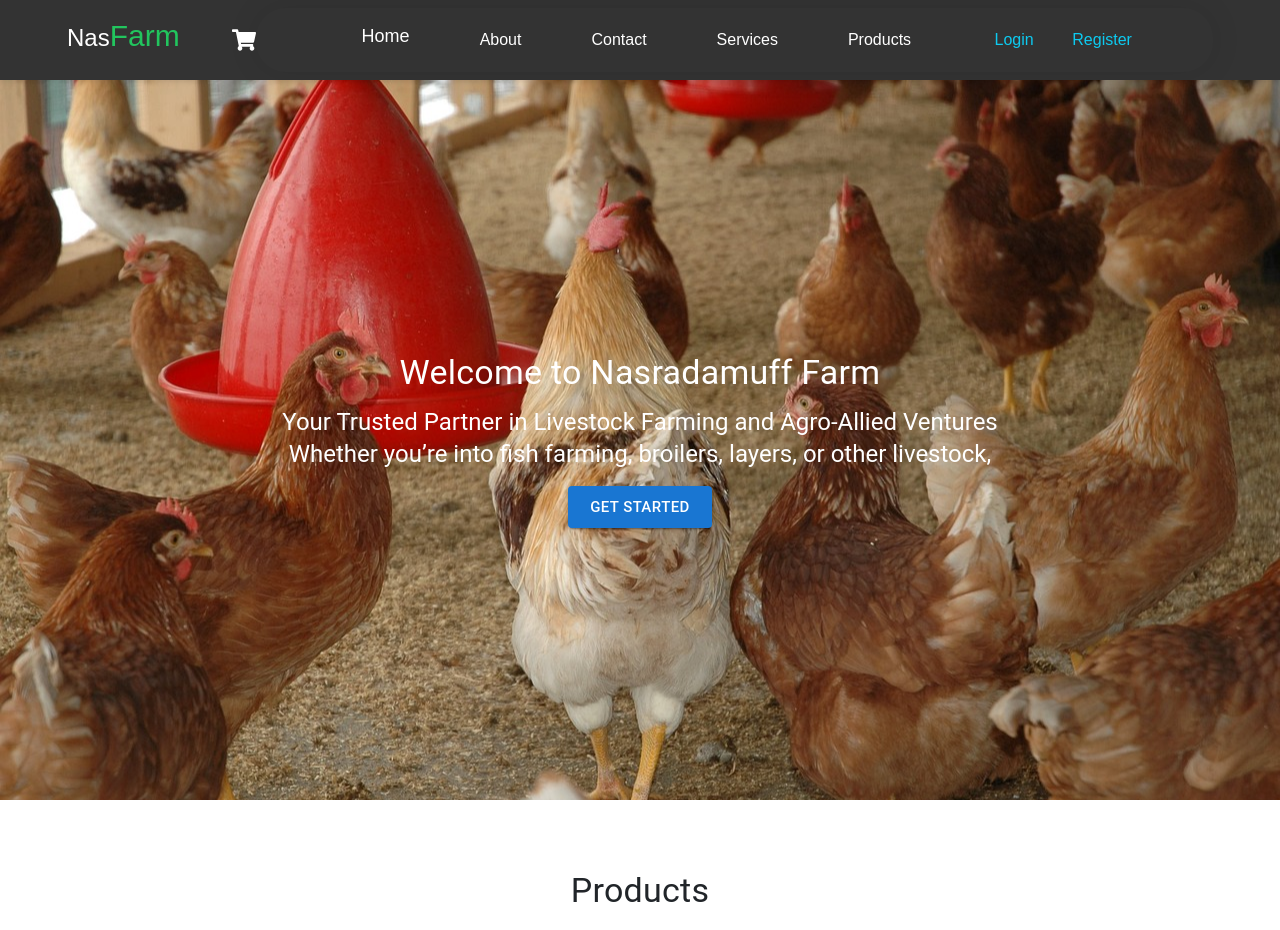
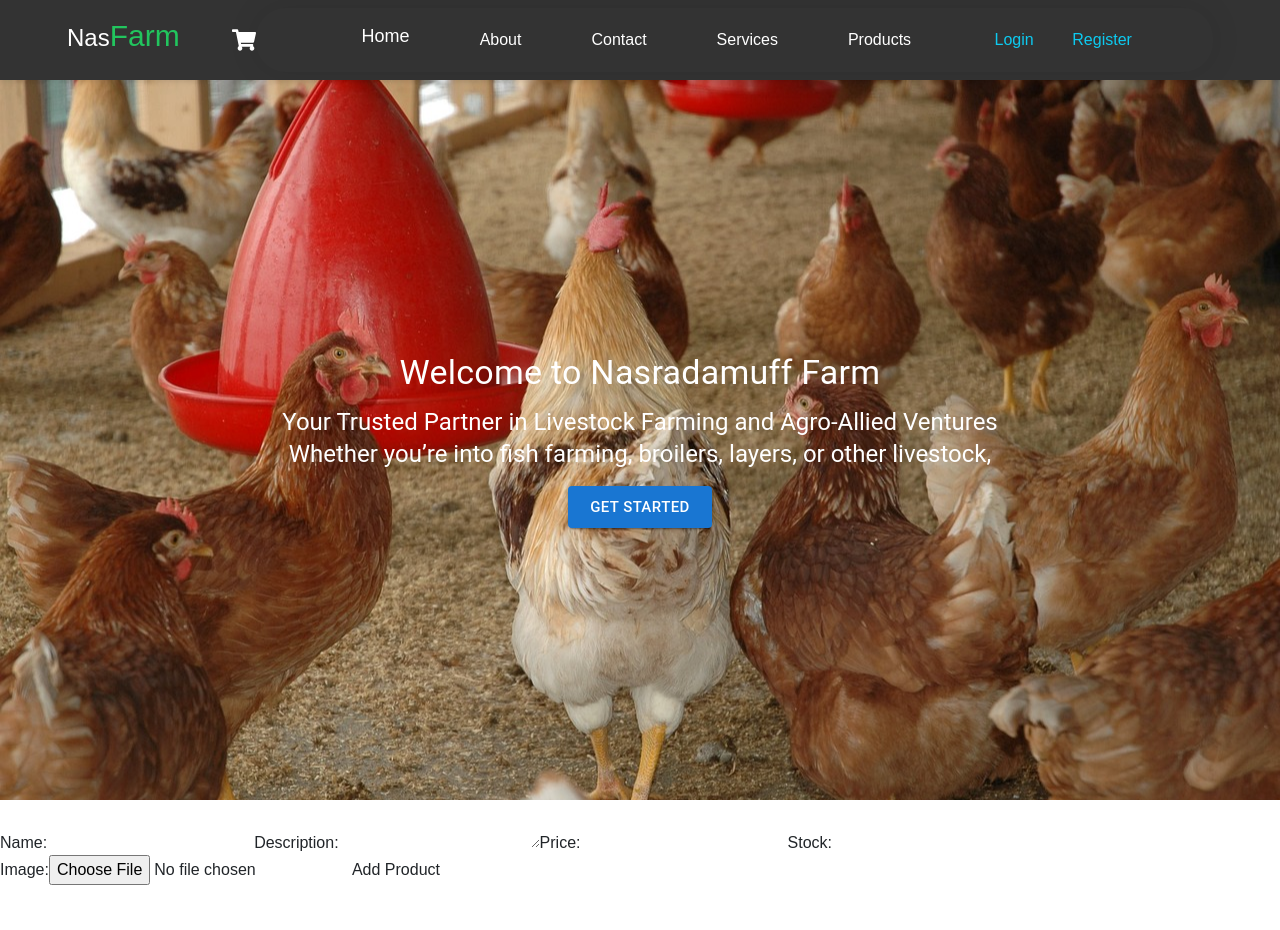
Before and after one commit to bolaji2274/backend-conf, a React (Create React App) app in the folder frontend/: page / in a window 1280 px wide. Shown: the top 930 px of the page. Built offline with nearby package versions, Linux system fonts and the light colour scheme.

Commit message:
product reducer added for product

```diff
--- a/frontend/src/pages/Home.js
+++ b/frontend/src/pages/Home.js
@@ -17,11 +17,14 @@ import Hero from "./Hero.js";
 import Nav from './Nav.js'
 import ProductList from "./Product.js";
 
+import AddProductForm from "../products/AddProductForm.js";
+
 const Home = () => {
   return (
     <>
       <Nav />
 <Hero />
+<AddProductForm />
 
       {/* Introduction Section */}
       <Container maxWidth="lg" className="intro-section">
--- a/frontend/src/pages/Nav.js
+++ b/frontend/src/pages/Nav.js
@@ -58,7 +58,7 @@ const Navbars = () => {
               <Link to="/cart" className="cart-icon lg:ml-4 md:ml-4">
                 <FaShoppingCart size={24} color="white" className='lg:ml-4 md:ml-4'/>
                 {cartItemCount > 0 && (
-                  <span className="cart-badge rounded-">{cartItemCount}</span>
+                  <span className="cart-badge rounded-sm">{cartItemCount}</span>
                 )}
               </Link>
             </li>
--- /dev/null
+++ b/frontend/src/products/AddProductForm.js
@@ -0,0 +1,68 @@
+// AddProductForm.js
+import React, { useState } from 'react';
+import { useDispatch } from 'react-redux';
+import { addProduct } from './addProduct';
+
+const AddProductForm = () => {
+  const dispatch = useDispatch();
+
+  const [productData, setProductData] = useState({
+    name: '',
+    description: '',
+    price: '',
+    stock: '',
+    image: null,
+  });
+
+  const handleChange = (e) => {
+    const { name, value } = e.target;
+    setProductData((prevData) => ({
+      ...prevData,
+      [name]: value,
+    }));
+  };
+
+  const handleImageChange = (e) => {
+    setProductData((prevData) => ({
+      ...prevData,
+      image: e.target.files[0],
+    }));
+  };
+
+  const handleSubmit = (e) => {
+    e.preventDefault();
+    const formData = new FormData();
+    for (let key in productData) {
+      formData.append(key, productData[key]);
+    }
+    dispatch(addProduct(formData));
+  };
+
+  return (
+    <form onSubmit={handleSubmit}>
+      <label>
+        Name:
+        <input type="text" name="name" value={productData.name} onChange={handleChange} />
+      </label>
+      <label>
+        Description:
+        <textarea name="description" value={productData.description} onChange={handleChange} />
+      </label>
+      <label>
+        Price:
+        <input type="number" name="price" value={productData.price} onChange={handleChange} />
+      </label>
+      <label>
+        Stock:
+        <input type="number" name="stock" value={productData.stock} onChange={handleChange} />
+      </label>
+      <label>
+        Image:
+        <input type="file" name="image" onChange={handleImageChange} />
+      </label>
+      <button type="submit">Add Product</button>
+    </form>
+  );
+};
+
+export default AddProductForm;
--- /dev/null
+++ b/frontend/src/products/addProduct.js
@@ -0,0 +1,23 @@
+// actions/addProduct.js
+import axios from 'axios';
+export const ADD_PRODUCT_SUCCESS = 'ADD_PRODUCT_SUCCESS';
+export const ADD_PRODUCT_FAILURE = 'ADD_PRODUCT_FAILURE';
+
+export const addProduct = (productData) => async (dispatch) => {
+  try {
+    const response = await axios.post('/api/products/add/', productData, {
+      headers: {
+        'Content-Type': 'multipart/form-data',
+      },
+    });
+    dispatch({
+      type: ADD_PRODUCT_SUCCESS,
+      payload: response.data,
+    });
+  } catch (error) {
+    dispatch({
+      type: ADD_PRODUCT_FAILURE,
+      payload: error.response ? error.response.data : "Network Error",
+    });
+  }
+};
--- /dev/null
+++ b/frontend/src/reducers/ProductReducer.js
@@ -0,0 +1,18 @@
+// reducers/productReducer.js
+import { ADD_PRODUCT_SUCCESS, ADD_PRODUCT_FAILURE } from '../products/addProduct';
+
+const initialState = {
+  product: null,
+  error: null,
+};
+
+export const productReducer = (state = initialState, action) => {
+  switch (action.type) {
+    case ADD_PRODUCT_SUCCESS:
+      return { ...state, product: action.payload, error: null };
+    case ADD_PRODUCT_FAILURE:
+      return { ...state, error: action.payload };
+    default:
+      return state;
+  }
+};
--- /dev/null
+++ b/frontend/src/reducers/index.js
@@ -0,0 +1,8 @@
+// reducers/index.js
+import { combineReducers } from 'redux';
+import { productReducer } from './ProductReducer';
+
+export default combineReducers({
+  product: productReducer,
+  // other reducers
+});
```
